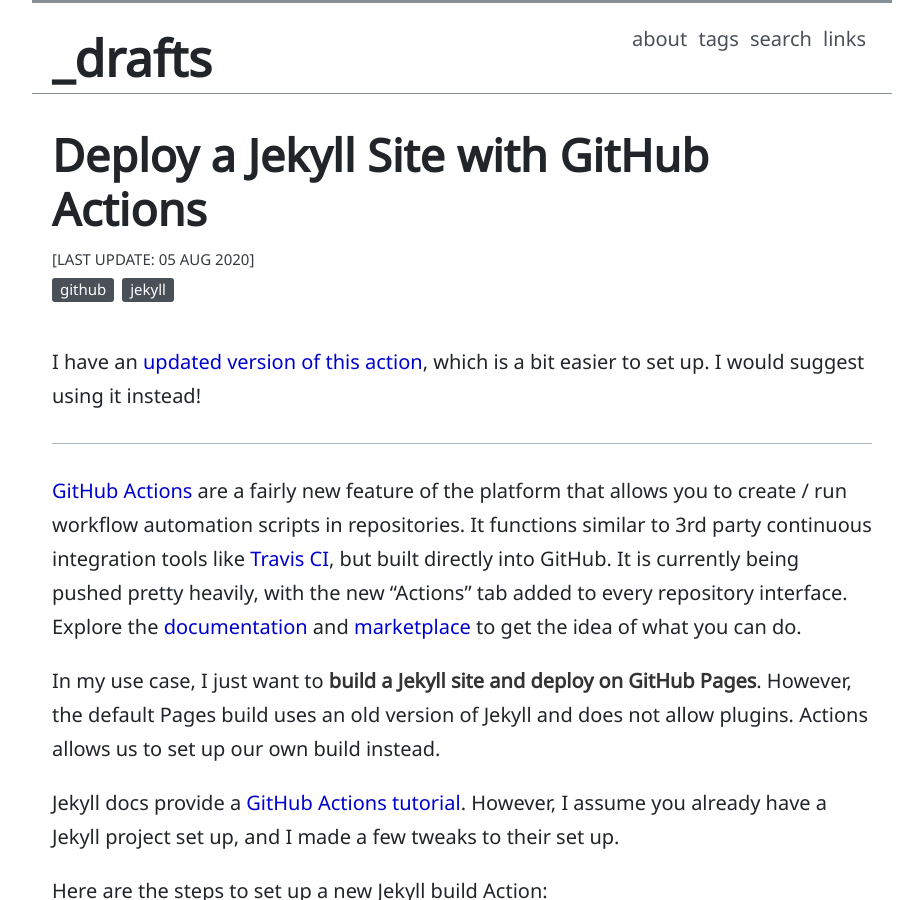
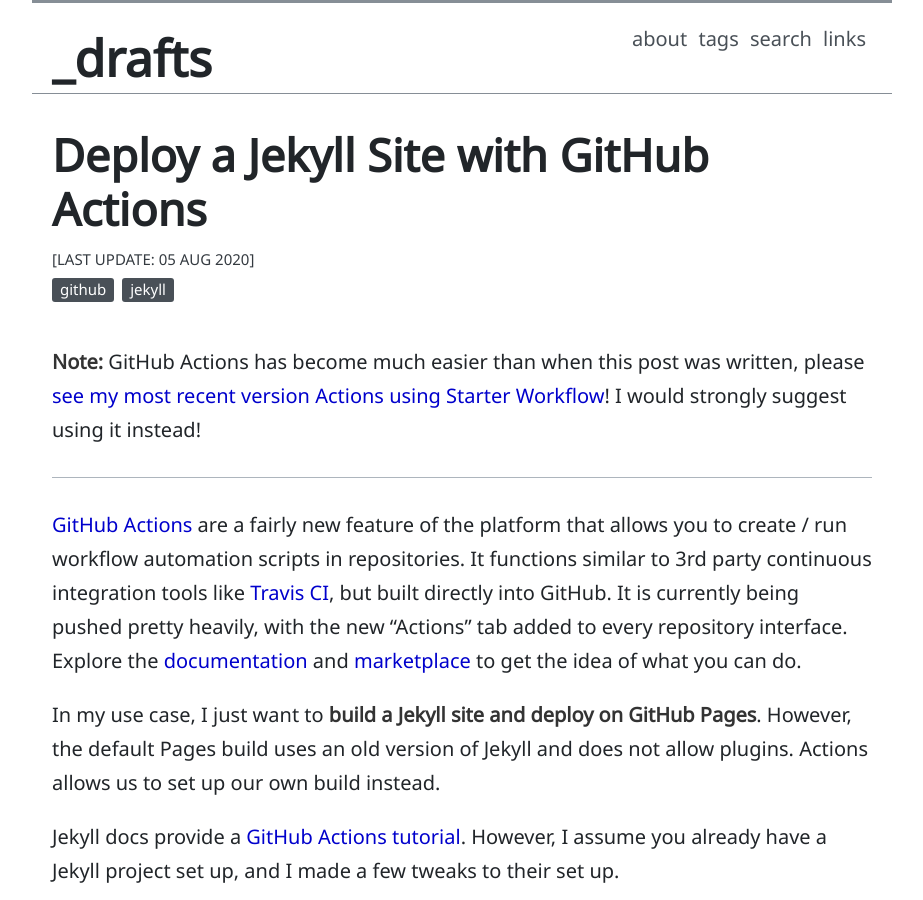
Before and after one commit to evanwill/_drafts, a Jekyll site: the page built from _notes/github-actions.md, in a window 1280 px wide and 900 px high. Shown: the whole window, without its empty margins (178-1101 px from the left). Built offline with Jekyll 4.4.1, drawn with Linux system fonts in a browser that asks for light colours; comment, search, counter and statistics services are not loaded.

Commit message:
github action notes

```diff
--- a/_notes/github-actions.md
+++ b/_notes/github-actions.md
@@ -5,8 +5,8 @@
 date: 2020-08-05
 ---
 
-I have an [updated version of this action]({{ '/notes/github-actions2.html' | relative_url }}), which is a bit easier to set up.
-I would suggest using it instead!
+**Note:** GitHub Actions has become much easier than when this post was written, please [see my most recent version Actions using Starter Workflow]({{ '/notes/github-actions2.html' | relative_url }})!
+I would strongly suggest using it instead!
 
 ---------------------------
 
```
Also changed, not shown: _notes/github-actions2.md (+1 -1 lines).
